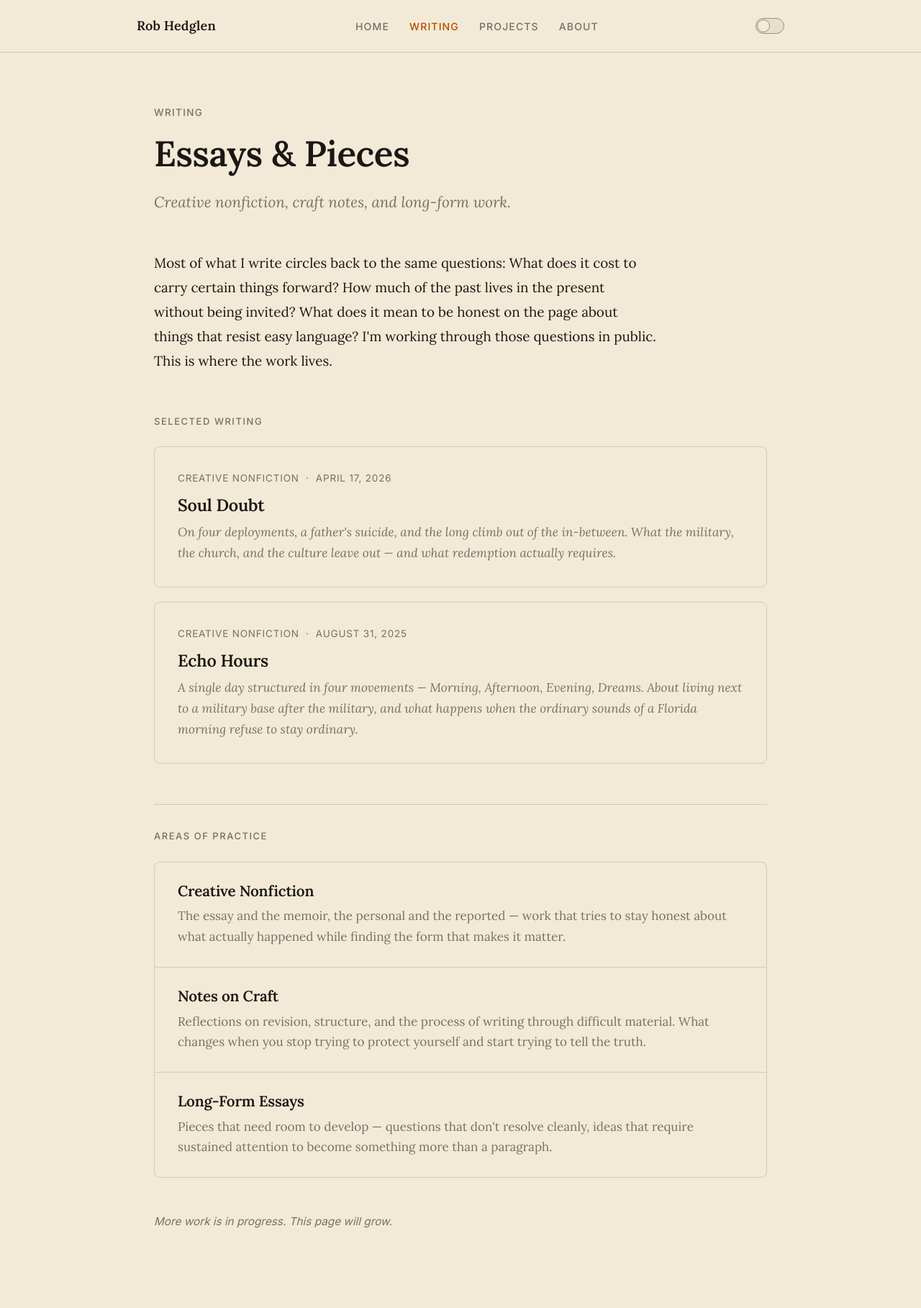
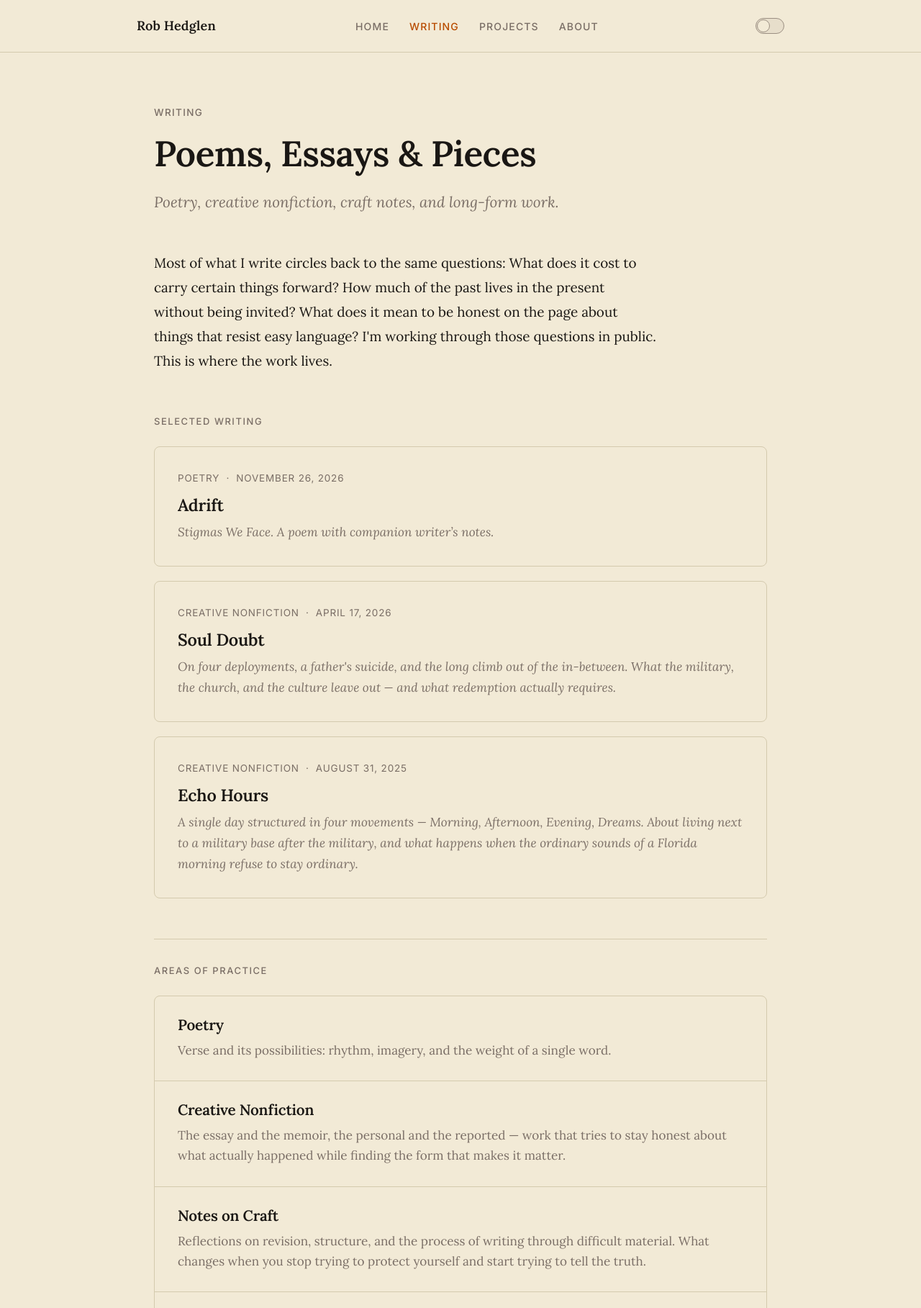
Before and after one commit to hedglen/hedglen.github.io, a plain HTML site: page writing.html in a window 1280 px wide. Shown: the top 1817 px of the page at 72% size. Drawn offline with Linux system fonts and the light colour scheme.

Commit message:
Integrate Adrift into writing.html

```diff
--- a/writing.html
+++ b/writing.html
@@ -49,9 +49,10 @@
     "mainEntity": {
       "@type": "ItemList",
       "itemListElement": [
+        {"@type":"ListItem","position":1,"url":"https://hedglen.org/adrift.html","item":{"@type":"CreativeWork","@id":"https://hedglen.org/adrift.html#poem","name":"Adrift"}},
         {
           "@type": "ListItem",
-          "position": 1,
+          "position": 2,
           "url": "https://hedglen.org/soul-doubt.html",
           "item": {
             "@type": "Article",
@@ -61,7 +62,7 @@
         },
         {
           "@type": "ListItem",
-          "position": 2,
+          "position": 3,
           "url": "https://hedglen.org/echo-hours.html",
           "item": {
             "@type": "Article",
@@ -112,8 +113,8 @@
   <main class="page">
 
     <span class="page-kicker">Writing</span>
-    <h1>Essays &amp; Pieces</h1>
-    <span class="page-tagline">Creative nonfiction, craft notes, and long-form work.</span>
+    <h1>Poems, Essays &amp; Pieces</h1>
+    <span class="page-tagline">Poetry, creative nonfiction, craft notes, and long-form work.</span>
 
     <p class="page-intro">
       Most of what I write circles back to the same questions: What does it cost to carry certain
@@ -123,6 +124,12 @@
     </p>
 
     <span class="section-label first-section">Selected Writing</span>
+
+    <div class="writing-card">
+      <span class="meta">Poetry &nbsp;·&nbsp; November 26, 2026</span>
+      <h2><a href="adrift.html">Adrift</a></h2>
+      <p>Stigmas We Face. A poem with companion writer&rsquo;s notes.</p>
+    </div>
 
     <div class="writing-card">
       <span class="meta">Creative Nonfiction &nbsp;·&nbsp; April 17, 2026</span>
@@ -147,6 +154,10 @@
     <span class="section-label">Areas of Practice</span>
 
     <div class="card-grid">
+      <div class="card">
+        <h2>Poetry</h2>
+        <p>Verse and its possibilities: rhythm, imagery, and the weight of a single word.</p>
+      </div>
       <div class="card">
         <h2>Creative Nonfiction</h2>
         <p>
```
